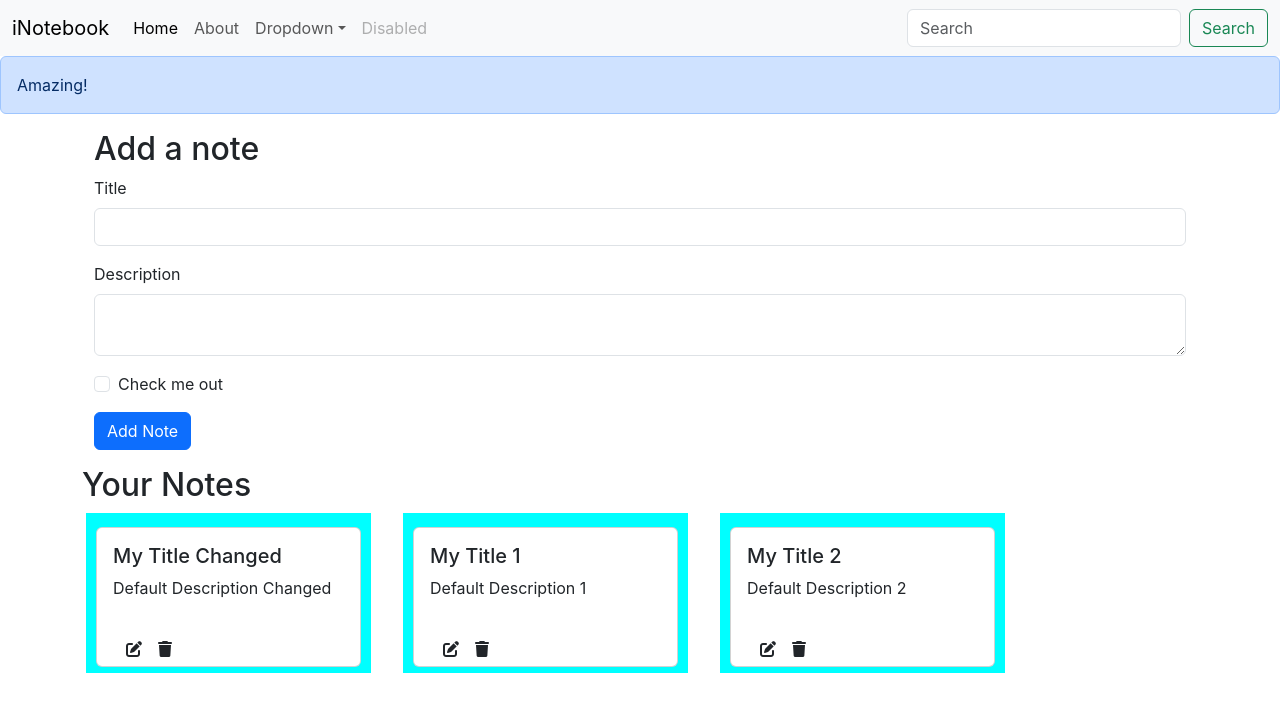
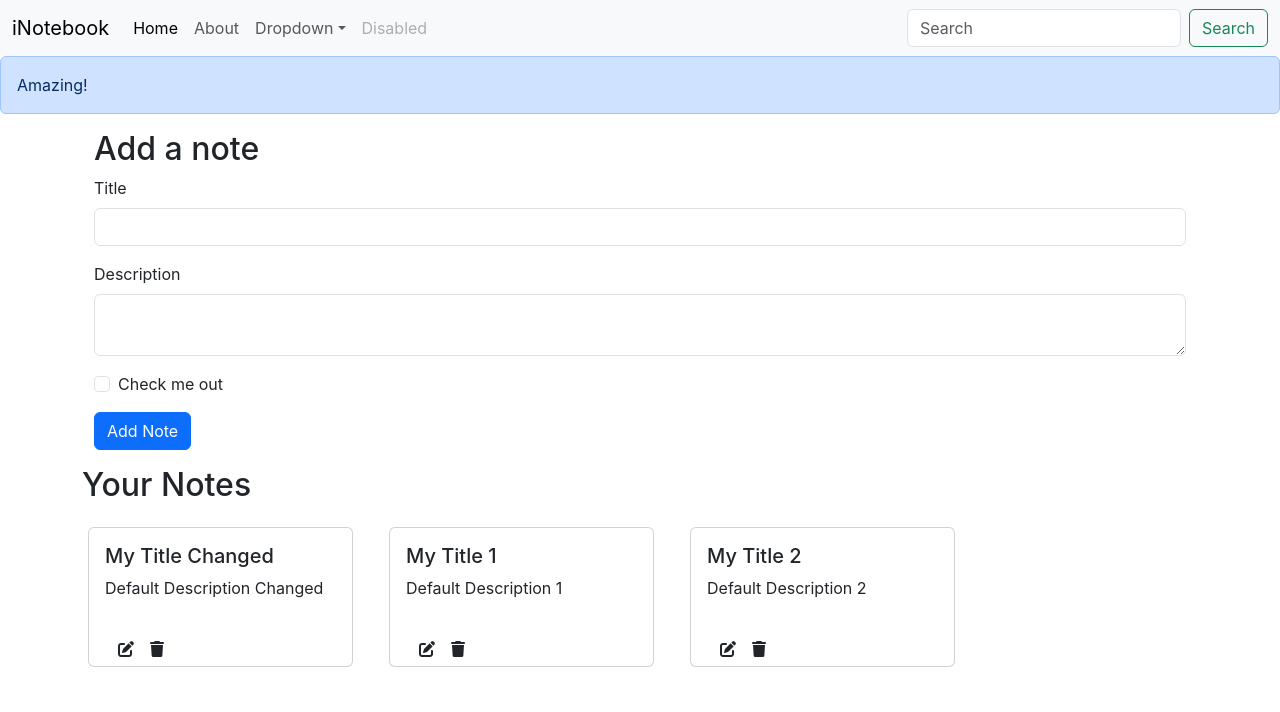
Before and after one commit to lostvayne47/i-notebook, a React (Create React App) app: page / in a window 1280 px wide. Shown: the top 712 px of the page. Built offline with nearby package versions, Linux system fonts and the light colour scheme.

Commit message:
background color removed

```diff
--- a/src/components/NoteItem.js
+++ b/src/components/NoteItem.js
@@ -11,8 +11,8 @@ export default function NoteItem({ note }) {
   };
   return (
     <div
-      className="col-md-3 mx-3"
-      style={{ backgroundColor: "aqua", minHeight: "10rem", padding: "10px" }}
+      className="col-md-3 mx-2"
+      style={{ minHeight: "10rem", padding: "10px" }}
     >
       <div className="card my-1" style={{ height: "100%" }}>
         <div className="card-body">
```
